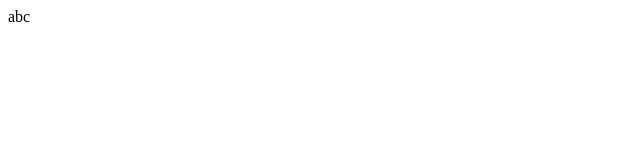
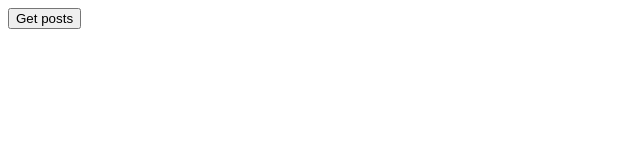
Before and after one commit to EhoodGoren/dark-net-scraper, a React (Create React App) app in the folder client/: page / in a window 1280 px wide. Shown: the top 160 px of the page, without its empty margins (0-640 px from the left). Built offline with nearby package versions, Linux system fonts and the light colour scheme; the HTML template or start-up script is replaced by a standard one.

Commit message:
Front now has a button to get all recent posts, and displays them

```diff
--- a/client/package.json
+++ b/client/package.json
@@ -6,6 +6,7 @@
     "@testing-library/jest-dom": "^5.16.2",
     "@testing-library/react": "^12.1.2",
     "@testing-library/user-event": "^13.5.0",
+    "axios": "^0.25.0",
     "react": "^17.0.2",
     "react-dom": "^17.0.2",
     "react-scripts": "5.0.0",
--- a/client/src/App.jsx
+++ b/client/src/App.jsx
@@ -1,10 +1,9 @@
 import React from "react";
+import Posts from "./Posts";
 
 const App = () => {
     return (
-        <div>
-            abc
-        </div>
+        <Posts />
     )
 }
 
--- /dev/null
+++ b/client/src/Posts.jsx
@@ -0,0 +1,32 @@
+import React, { useState } from "react";
+import axios from 'axios';
+
+const Posts = () => {
+    const [posts, setPosts] = useState([]);
+
+    const getPosts = async () => {
+        const fetchedPosts = await axios.get('http://localhost:8080/posts');
+        setPosts(fetchedPosts.data);
+    }
+    const generatePosts = () => {
+        return posts.map((post, index) => {
+            const { title, content, author, date } = post;
+            return(
+                <div key={`post${index+1}`} className='posts'>
+                    <h3>{title}</h3>
+                    <div>{content}</div>
+                    <div>{author}</div>
+                    <div>{date}</div>
+                </div>
+            )
+        })
+    }
+    return (
+        <div>
+            <button onClick={getPosts}>Get posts</button>
+            {generatePosts()}
+        </div>
+    )
+}
+
+export default Posts;
```
Also changed, not shown: 2 other files (tests, documents, lock files or other folders).
